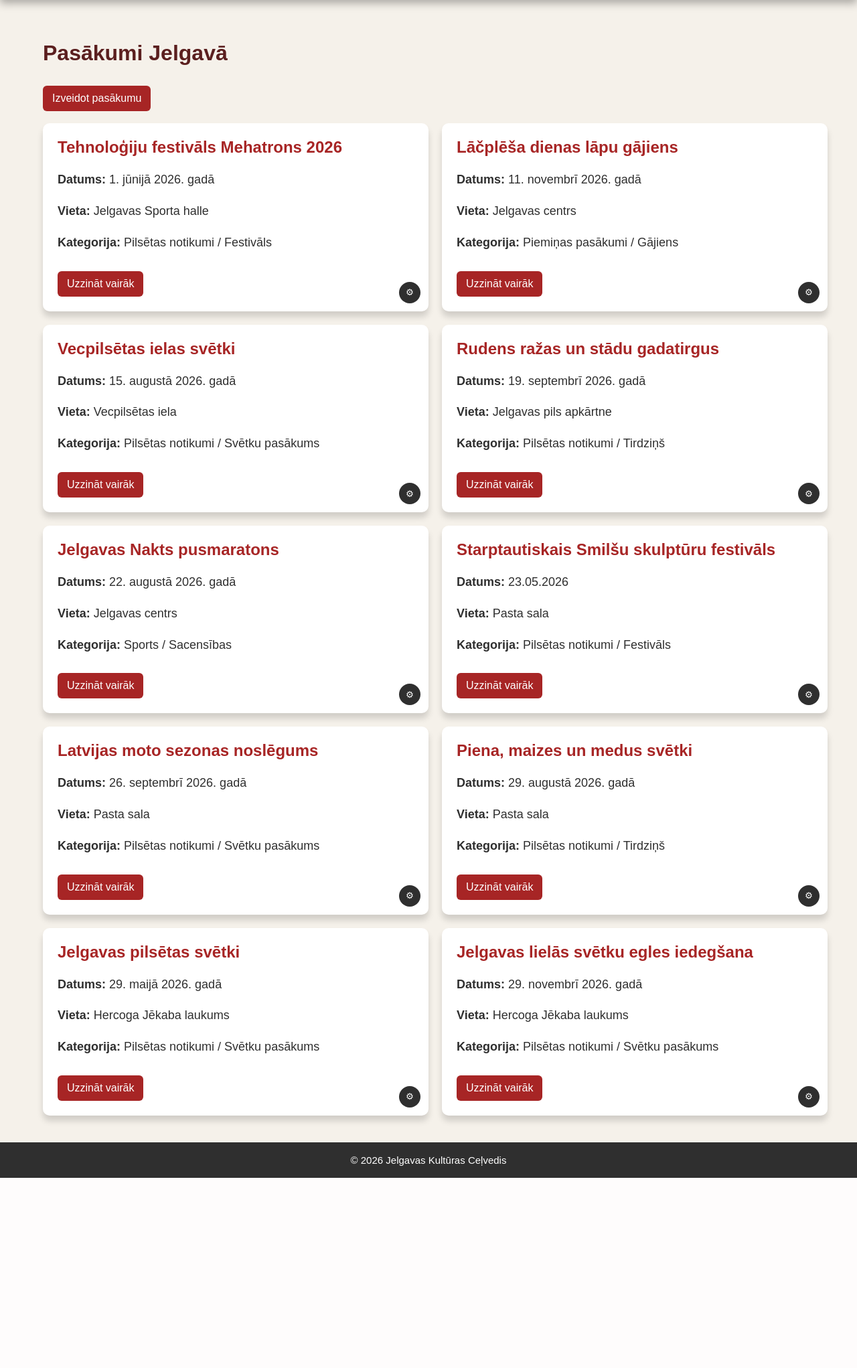
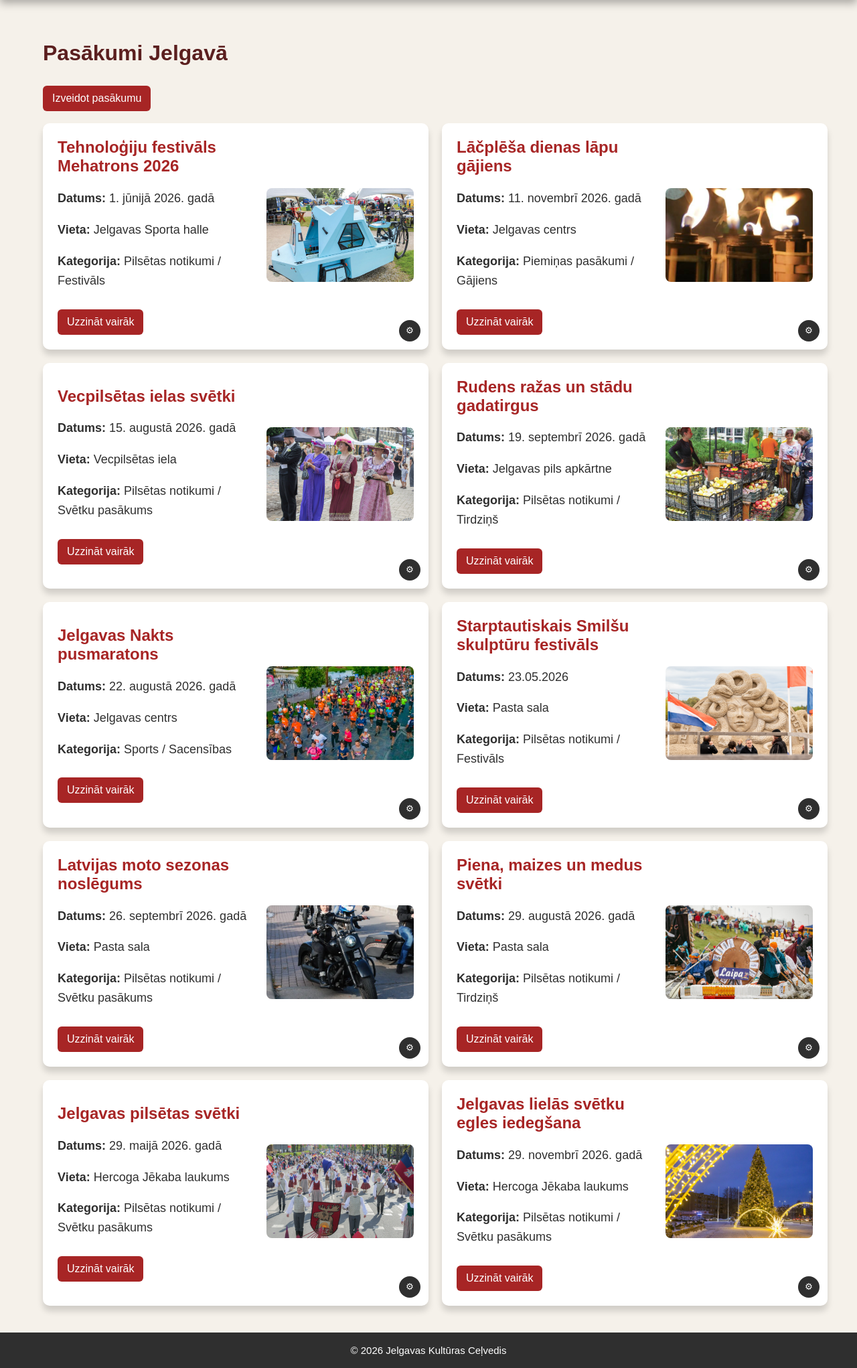
Before and after one commit to ReinisSmilga/Programesanas-projekts, a Flask app: page /pasakumi in a window 1280 px wide. Shown: the part 102-2145 px from the top of the page at 67% size. Before the commit the page ends 1861 px from the top, so only its background shows below. Run offline with Flask 3, Linux system fonts and the light colour scheme; data comes from the database, SQL or seed files in the repository; both versions use the stored data as it was after the commit.

Commit message:
pievienotas bildes

```diff
--- a/static/style.css
+++ b/static/style.css
@@ -89,6 +89,21 @@ footer p {
     padding: 22px;
     border-radius: 10px;
     box-shadow: 0 8px 10px rgba(0,0,0,0.15);
+    display: flex;
+    justify-content: space-between;
+    align-items: center;
+    gap: 25px;
+}
+
+.event_text {
+    flex: 1;
+}
+
+.event_image img {
+    width: 220px;
+    height: 140px;
+    object-fit: cover;
+    border-radius: 8px;
 }
 
 .event_card h2 {
--- a/templates/events.html
+++ b/templates/events.html
@@ -10,6 +10,8 @@
 <div class="events">
     {% for event in events %}
     <div class="event_card">
+
+        <div class="event_text">
             <h2>{{ event["title"] }}</h2>
             <p><strong>Datums:</strong> {{ event["event_date"] }}</p>
             <p><strong>Vieta:</strong> {{ event["location"] }}</p>
@@ -27,6 +29,14 @@
                 </form>
             </div>
         </div>
+
+        {% if event["image_file"] %}
+        <div class="event_image">
+            <img src="{{ url_for('static', filename='images/' + event['image_file']) }}" alt="{{ event['title'] }}">
+        </div>
+        {% endif %}
+
+    </div>
     {% endfor %}
 </div>
 {% endblock %}
```
Also changed, not shown: events.db, static/images/egle.PNG (added), static/images/gadatirgus.PNG (added), static/images/lapu.PNG (added), static/images/maratons.PNG (added), static/images/mehatrons.PNG (added), static/images/moto.PNG (added), static/images/piena_maize.PNG (added), static/images/pilsetas_svetki.PNG (added), static/images/smilsu.PNG (added), static/images/vecpilseta.PNG (added). Lines whose indentation alone changed are shown as unchanged.
